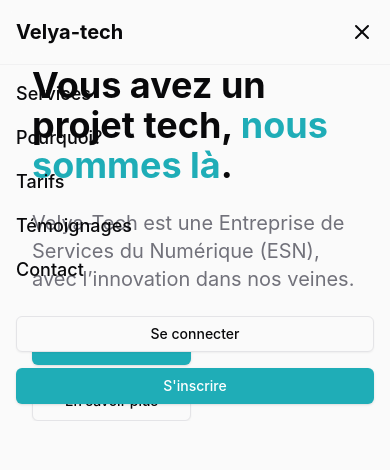
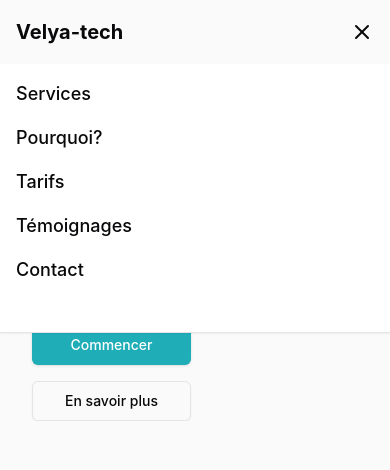
Before and after one commit to Julio23F/velya, a Next.js app: page / in a window 390 px wide. Both pictures are taken after a click on the button 362 px from the left and 32 px from the top of the page. Shown: the top 470 px of the page. Built offline with nearby package versions, Linux system fonts and the light colour scheme; a web font is replaced by a local one.

Commit message:
UI: create ui

```diff
--- a/src/components/header.tsx
+++ b/src/components/header.tsx
@@ -62,7 +62,7 @@
       {/* Mobile Navigation Menu */}
       {isMenuOpen && (
         <div className="fixed inset-0 top-16 z-50 bg-background md:hidden">
-          <nav className="container flex flex-col gap-4 p-4">
+          <nav className="container flex flex-col gap-4 p-4 bg-white border-b shadow-sm">
             {navItems.map((item) => (
               <Link
                 key={item.name}
@@ -74,12 +74,12 @@
               </Link>
             ))}
             <div className="mt-4 flex flex-col gap-4">
-              <Button variant="outline" className="w-full" asChild>
+              {/* <Button variant="outline" className="w-full" asChild>
                 <Link href="#contact" onClick={toggleMenu}>Se connecter</Link>
               </Button>
               <Button className="w-full bg-primary text-white" asChild>
                 <Link href="#contact" onClick={toggleMenu}>S'inscrire</Link>
-              </Button>
+              </Button> */}
             </div>
           </nav>
         </div>
```
